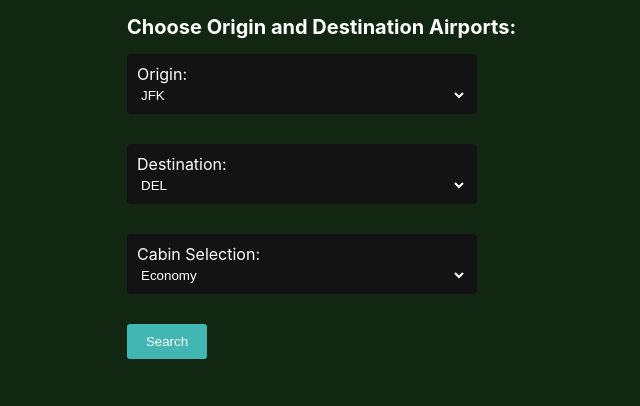
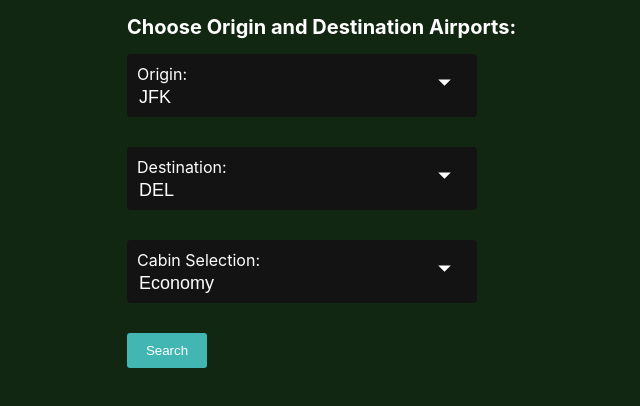
Before and after one commit to Chinmayk19/practice, a React (Create React App) app: page / in a window 1280 px wide. Shown: the top 406 px of the page, without its empty margins (238-878 px from the left). Built offline with nearby package versions, Linux system fonts and the light colour scheme.

Commit message:
third commit

```diff
--- a/package.json
+++ b/package.json
@@ -10,6 +10,7 @@
     "react-dom": "^18.3.1",
     "react-icons": "^5.2.1",
     "react-scripts": "5.0.1",
+    "react-select": "^5.8.0",
     "web-vitals": "^2.1.4"
   },
   "scripts": {
--- /dev/null
+++ b/src/Components/DropDown/DropDown.css
@@ -0,0 +1,35 @@
+.search-container{
+    display: flex;
+    flex-direction: column;
+    position: relative;
+    gap: 3px;
+    width: 60%;
+    border-radius: 4px;
+    padding: 10px;
+    background-color: #141313;
+    margin-bottom: 30px;
+}
+.custom-select{
+    background-color: #141313;
+    appearance: none;
+    padding: 0 2px 0 2px;
+    width: 100%;
+    color: white;
+    border: none;
+    font-size: 18px;
+    z-index: 1;
+}
+.custom-select:focus{
+    border: none;
+    outline: none;
+}
+.custom-select:valid{
+    border: none;
+    outline: none;
+}
+.dropdown-arrow{
+    position: absolute;
+    top: 16px;
+    right: 20px;
+    font-size: 25px;
+}
--- /dev/null
+++ b/src/Components/DropDown/DropDown.jsx
@@ -0,0 +1,24 @@
+import React from "react";
+import "./DropDown.css"
+import { IoMdArrowDropdown } from "react-icons/io";
+
+
+const Dropdown = ({ label, options, value, onChange }) => {
+  return (
+    <div className="search-container">
+      <label>{label}</label>
+      <select value={value} onChange={(e) => onChange(e.target.value)} className="custom-select">
+        {options.map((option, index) => (
+          <option key={index} value={option}>
+            {option}
+          </option>
+        ))}
+      </select>
+      <div className="dropdown-arrow">
+      <IoMdArrowDropdown />
+      </div>
+    </div>
+  );
+};
+
+export default Dropdown;
--- a/src/Components/SearchForm/SearchForm.css
+++ b/src/Components/SearchForm/SearchForm.css
@@ -1,25 +1,5 @@
-.search-container{
-    display: flex;
-    flex-direction: column;
-    gap: 3px;
-    width: 60%;
-    border-radius: 4px;
-    padding: 10px;
-    background-color: #141313;
-    margin-bottom: 30px;
-}
-.custom-select{
-    background-color: #141313;
-    color: white;
-    border: none;
-    /* padding: 0px 5px; */
-}
-.custom-select:focus{
-    border: none;
-}
-.custom-select:active{
-    border: none;
-}
+
+
 .search-btn{
     width: 80px;
     padding: 10px 18px;
--- a/src/Components/SearchForm/SearchForm.jsx
+++ b/src/Components/SearchForm/SearchForm.jsx
@@ -1,5 +1,7 @@
 import React from "react";
-import "./SearchForm.css"
+import "./SearchForm.css";
+import Dropdown from "../DropDown/DropDown";
+
 const SearchForm = ({
   origins,
   destinations,
@@ -14,44 +16,24 @@ const SearchForm = ({
 }) => {
   return (
     <div>
-      <div className="search-container">
-        <label>Origin:</label>
-        <select value={origin} onChange={(e) => setOrigin(e.target.value)} className="custom-select">
-          {origins.map((originOption, index) => (
-            <option key={index} value={originOption}>
-              {originOption}
-            </option>
-          ))}
-        </select>
-      </div>
-      <div className="search-container">
-        <label>Destination: </label>
-        <select
-          value={destination}
-          onChange={(e) => setDestination(e.target.value)}
-          className="custom-select"
-        >
-          {destinations.map((destinationOption, index) => (
-            <option key={index} value={destinationOption}>
-              {destinationOption}
-            </option>
-          ))}
-        </select>
-      </div>
-      <div className="search-container">
-        <label>Cabin Selection:</label>
-        <select
-          value={cabinSelection}
-          onChange={(e) => setCabinSelection(e.target.value)}
-          className="custom-select"
-        >
-          {cabins.map((cabinOption, index) => (
-            <option key={index} value={cabinOption} style={{width:"100%",border:"none",padding:'100px'}}>
-              {cabinOption}
-            </option>
-          ))}
-        </select>
-      </div>
+      <Dropdown
+        label="Origin:"
+        options={origins}
+        value={origin}
+        onChange={setOrigin}
+      />
+      <Dropdown
+        label="Destination:"
+        options={destinations}
+        value={destination}
+        onChange={setDestination}
+      />
+      <Dropdown
+        label="Cabin Selection:"
+        options={cabins}
+        value={cabinSelection}
+        onChange={setCabinSelection}
+      />
       <button onClick={handleSearch} className="search-btn">Search</button>
     </div>
   );
```
Also changed, not shown: 1 other file (tests, documents, lock files or other folders).
